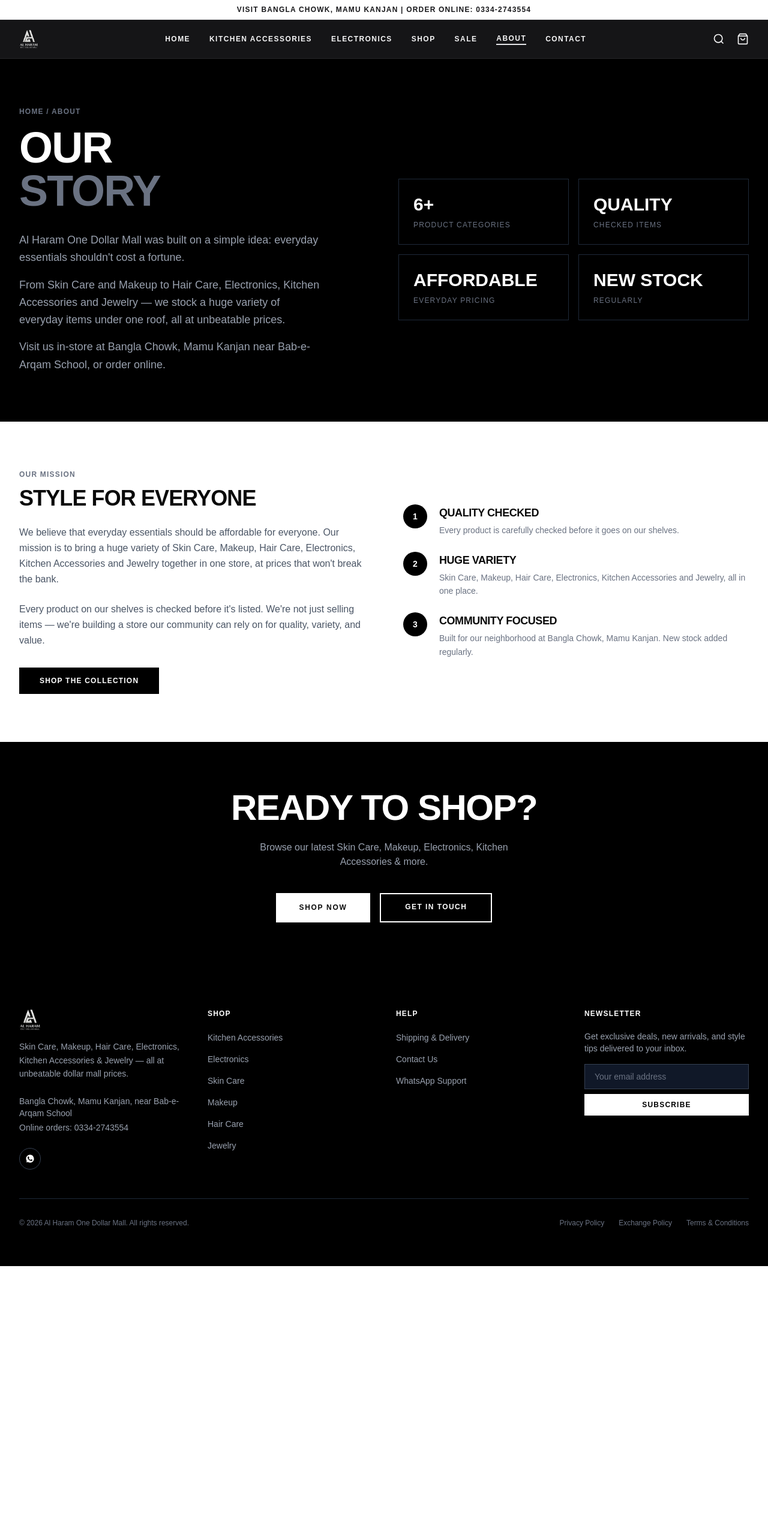
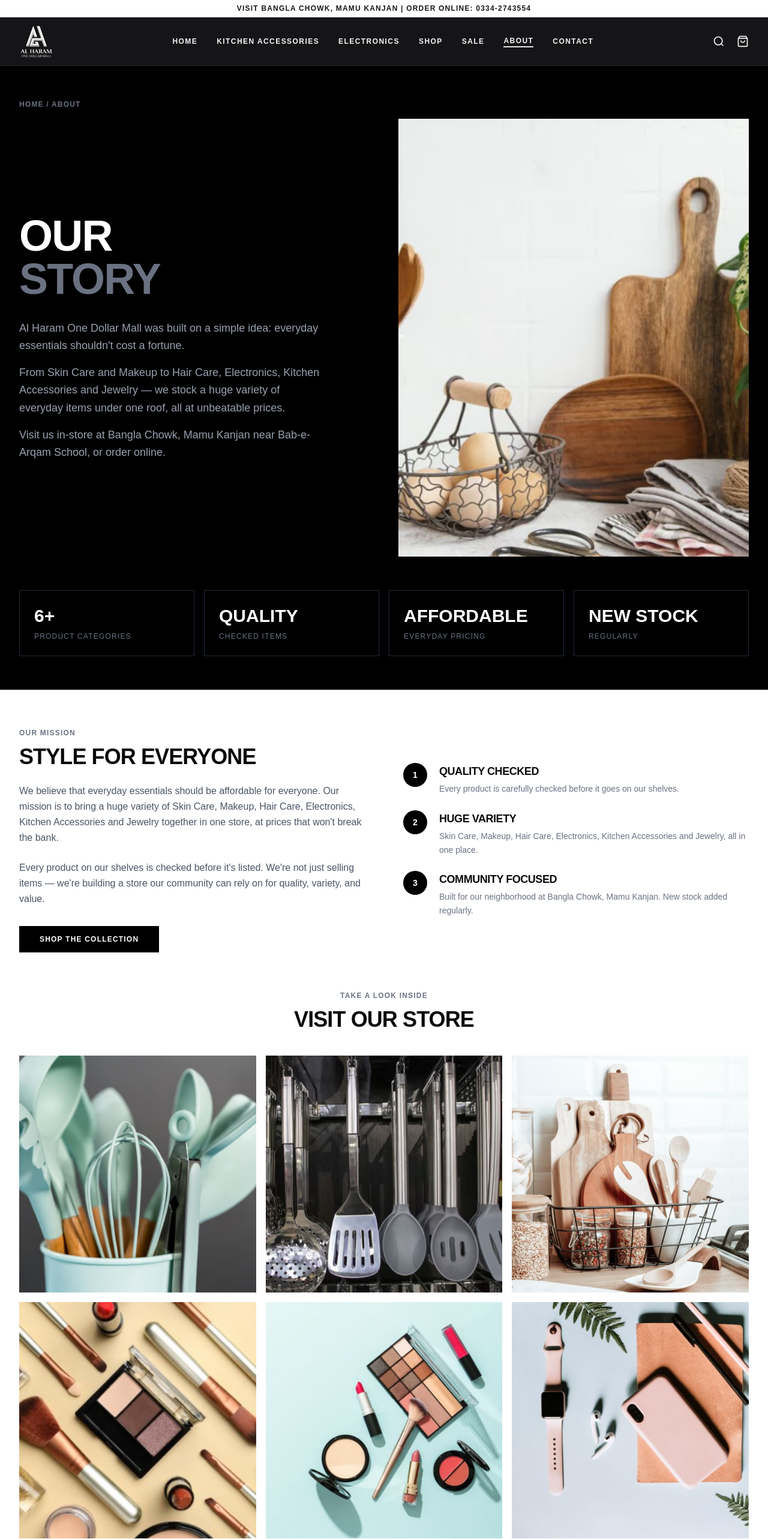
Before and after one commit to AbdlReman/Al-haram-one-dollar-mall, a Next.js app: page /about in a window 1280 px wide. Shown: the top 2566 px of the page at 60% size. Before the commit the page ends 2111 px from the top, so only its background shows below. Built offline with nearby package versions, Linux system fonts and the light colour scheme.

Commit message:
update design

```diff
--- a/app/(public)/about/page.tsx
+++ b/app/(public)/about/page.tsx
@@ -1,5 +1,15 @@
 import type { Metadata } from "next";
+import Image from "next/image";
 import Link from "next/link";
+
+const galleryImages = [
+  "/images/02.JPG",
+  "/images/03.JPG",
+  "/images/04.JPG",
+  "/images/05.JPG",
+  "/images/06.JPG",
+  "/images/07.JPG",
+];
 
 export const metadata: Metadata = {
   title: "About Us | Al Haram One Dollar Mall",
@@ -18,8 +28,8 @@ export default function AboutPage() {
   return (
     <div>
       {/* Hero */}
-      <section className="bg-black text-white min-h-[60vh] flex items-center">
-        <div className="max-w-7xl mx-auto px-4 sm:px-6 lg:px-8 py-20 w-full">
+      <section className="bg-black text-white">
+        <div className="max-w-7xl mx-auto px-4 sm:px-6 lg:px-8 py-14 w-full">
           <p className="text-xs font-bold uppercase tracking-widest text-gray-500 mb-4">
             <Link href="/" className="hover:text-white transition-colors">Home</Link>
             {" / "}About
@@ -40,7 +50,19 @@ export default function AboutPage() {
                 <p>Visit us in-store at Bangla Chowk, Mamu Kanjan near Bab-e-Arqam School, or order online.</p>
               </div>
             </div>
-            <div className="grid grid-cols-2 gap-4">
+            <div className="relative aspect-[4/5] w-full overflow-hidden bg-gray-900">
+              <Image
+                src="/images/01.JPG"
+                alt="Inside Al Haram One Dollar Mall"
+                fill
+                sizes="(min-width: 1024px) 40vw, 90vw"
+                className="object-cover"
+                priority
+              />
+            </div>
+          </div>
+
+          <div className="mt-14 grid grid-cols-2 md:grid-cols-4 gap-4">
             {[
               ["6+", "PRODUCT CATEGORIES"],
               ["QUALITY", "CHECKED ITEMS"],
@@ -54,11 +76,10 @@ export default function AboutPage() {
             ))}
           </div>
         </div>
-        </div>
       </section>
 
       {/* Mission */}
-      <section className="max-w-7xl mx-auto px-4 sm:px-6 lg:px-8 py-20">
+      <section className="max-w-7xl mx-auto px-4 sm:px-6 lg:px-8 py-16">
         <div className="grid grid-cols-1 lg:grid-cols-2 gap-16 items-center">
           <div>
             <p className="text-xs font-bold uppercase tracking-widest text-gray-500 mb-3">Our Mission</p>
@@ -114,8 +135,34 @@ export default function AboutPage() {
         </div>
       </section>
 
+      {/* Store Gallery */}
+      <section className="max-w-7xl mx-auto px-4 sm:px-6 lg:px-8 pb-20">
+        <div className="mb-10 text-center">
+          <p className="text-xs font-bold uppercase tracking-widest text-gray-500 mb-3">Take a Look Inside</p>
+          <h2 className="text-4xl font-black uppercase tracking-tight">Visit Our Store</h2>
+        </div>
+        <div className="grid grid-cols-2 md:grid-cols-3 gap-4">
+          {galleryImages.map((src, i) => (
+            <div
+              key={src}
+              className={`relative overflow-hidden bg-gray-100 ${
+                i === 0 ? "col-span-2 aspect-[16/9] md:col-span-1 md:aspect-square" : "aspect-square"
+              }`}
+            >
+              <Image
+                src={src}
+                alt="Al Haram One Dollar Mall store"
+                fill
+                sizes="(min-width: 768px) 33vw, 50vw"
+                className="object-cover transition-transform duration-300 hover:scale-105"
+              />
+            </div>
+          ))}
+        </div>
+      </section>
+
       {/* CTA */}
-      <section className="bg-black text-white py-20 text-center">
+      <section className="bg-black text-white py-16 text-center">
         <h2 className="text-4xl md:text-6xl font-black uppercase tracking-tight mb-6">
           Ready to Shop?
         </h2>
--- a/app/(public)/contact/page.tsx
+++ b/app/(public)/contact/page.tsx
@@ -1,5 +1,6 @@
 "use client";
 
+import Image from "next/image";
 import Link from "next/link";
 import { useState } from "react";
 import { toast } from "sonner";
@@ -40,21 +41,32 @@ export default function ContactPage() {
   return (
     <div>
       {/* Header */}
-      <section className="bg-black text-white py-20">
-        <div className="max-w-7xl mx-auto px-4 sm:px-6 lg:px-8">
-          <p className="text-xs font-bold uppercase tracking-widest text-gray-500 mb-4">
+      <section className="relative bg-black text-white py-16 overflow-hidden">
+        <div className="absolute inset-0">
+          <Image
+            src="/images/07.JPG"
+            alt="Al Haram One Dollar Mall storefront"
+            fill
+            sizes="100vw"
+            className="object-cover opacity-40"
+            priority
+          />
+          <div className="absolute inset-0 bg-black/50" />
+        </div>
+        <div className="relative max-w-7xl mx-auto px-4 sm:px-6 lg:px-8">
+          <p className="text-xs font-bold uppercase tracking-widest text-gray-400 mb-4">
             <Link href="/" className="hover:text-white transition-colors">Home</Link>
             {" / "}Contact
           </p>
           <h1 className="text-5xl md:text-7xl font-black uppercase tracking-tight leading-none">
             Get in
             <br />
-            <span className="text-gray-500">Touch</span>
+            <span className="text-gray-400">Touch</span>
           </h1>
         </div>
       </section>
 
-      <div className="max-w-[90rem] mx-auto px-4 sm:px-6 lg:px-8 py-20">
+      <div className="max-w-[90rem] mx-auto px-4 sm:px-6 lg:px-8 py-16">
         <div className="grid grid-cols-1 lg:grid-cols-5 gap-16">
           {/* Info */}
           <div className="lg:col-span-2 space-y-10">
--- a/app/(public)/page.tsx
+++ b/app/(public)/page.tsx
@@ -5,6 +5,7 @@ import { connectDB } from "@/lib/mongodb";
 import { serializeProductFromLean } from "@/lib/serializeProduct";
 import Product from "@/models/Product";
 import type { IProduct } from "@/types/product";
+import ProductCard from "@/components/shop/ProductCard";
 
 export const metadata: Metadata = {
   title: "Al Haram One Dollar Mall | Skin Care, Makeup, Electronics & Kitchen Accessories",
@@ -76,6 +77,17 @@ export default async function HomePage() {
     .map((p) => serializeProductFromLean(p))
     .map((p, idx) => featuredCardData(p, idx));
 
+  const rawLatest = await Product.find({
+    isActive: true,
+    $or: [{ status: "Published" }, { status: { $exists: false } }],
+  })
+    .sort({ createdAt: -1 })
+    .limit(8)
+    .lean();
+  const latestProducts: IProduct[] = (rawLatest as Record<string, unknown>[]).map((p) =>
+    serializeProductFromLean(p)
+  );
+
   return (
     <div>
       {/* Hero Section */}
@@ -86,7 +98,7 @@ export default async function HomePage() {
         <div className="absolute right-0 top-1/2 -translate-y-1/2 w-[420px] h-[420px] rounded-full border border-gray-800 opacity-30" />
         <div className="absolute right-20 top-1/2 -translate-y-1/2 w-[320px] h-[320px] rounded-full border border-gray-700 opacity-20" />
 
-        <div className="relative max-w-[90rem] mx-auto px-4 sm:px-6 lg:px-8 py-16 w-full">
+        <div className="relative max-w-[90rem] mx-auto px-4 sm:px-6 lg:px-8 py-12 w-full">
           <div className="max-w-4xl mx-auto text-center">
             <h1 className="text-white mb-4 animate-fade-in-up text-4xl md:text-6xl font-black uppercase tracking-tight">
               Al Haram One Dollar Mall
@@ -115,7 +127,7 @@ export default async function HomePage() {
       </section>
 
       {/* Category Strip */}
-      <section className="max-w-[90rem] mx-auto px-4 sm:px-6 lg:px-8 py-16">
+      <section className="max-w-[90rem] mx-auto px-4 sm:px-6 lg:px-8 py-12">
         <h2 className="text-xs font-bold uppercase tracking-widest text-gray-500 mb-8">Shop by Category</h2>
         <div className="grid grid-cols-1 md:grid-cols-3 gap-4">
           {categories.map((cat) => (
@@ -139,7 +151,7 @@ export default async function HomePage() {
       </section>
 
       {/* Featured Products */}
-      <section className="max-w-[90rem] mx-auto px-4 sm:px-6 lg:px-8 pb-20">
+      <section className="max-w-[90rem] mx-auto px-4 sm:px-6 lg:px-8 pb-14">
         <div className="flex items-end justify-between mb-10">
           <div>
             <p className="text-xs font-bold uppercase tracking-widest text-gray-500 mb-2">Curated For You</p>
@@ -189,9 +201,30 @@ export default async function HomePage() {
         </div>
       </section>
 
+      {/* Latest Products */}
+      {latestProducts.length > 0 ? (
+        <section className="max-w-[90rem] mx-auto px-4 sm:px-6 lg:px-8 pb-16">
+          <div className="flex items-end justify-between mb-10">
+            <div>
+              <p className="text-xs font-bold uppercase tracking-widest text-gray-500 mb-2">Fresh In</p>
+              <h2 className="text-4xl font-black uppercase tracking-tight">Latest Products</h2>
+            </div>
+            <Link href="/shop" className="text-xs font-bold uppercase tracking-widest hover:opacity-60 transition-opacity flex items-center gap-2">
+              View All →
+            </Link>
+          </div>
+
+          <div className="grid grid-cols-2 gap-x-4 gap-y-8 md:grid-cols-3 lg:grid-cols-4">
+            {latestProducts.map((product, idx) => (
+              <ProductCard key={product._id} product={product} priority={idx < 4} />
+            ))}
+          </div>
+        </section>
+      ) : null}
+
       {/* Full-width Banner */}
       <section
-        className="relative text-white py-24 text-center overflow-hidden"
+        className="relative text-white py-16 text-center overflow-hidden"
         style={{ backgroundImage: "url(/images/hero.jpg)", backgroundSize: "cover", backgroundPosition: "center" }}
       >
         <div className="absolute inset-0 bg-slate-900/75" />
@@ -209,7 +242,7 @@ export default async function HomePage() {
       </section>
 
       {/* Why Us */}
-      <section className="max-w-[90rem] mx-auto px-4 sm:px-6 lg:px-8 py-20">
+      <section className="max-w-[90rem] mx-auto px-4 sm:px-6 lg:px-8 py-14">
         <div className="text-center mb-14">
           <p className="text-xs font-bold uppercase tracking-widest text-gray-500 mb-2">Why Al Haram One Dollar Mall</p>
           <h2 className="text-4xl font-black uppercase tracking-tight">The Difference</h2>
--- a/components/Footer.tsx
+++ b/components/Footer.tsx
@@ -44,7 +44,7 @@ export default function Footer() {
 
   return (
     <footer className="bg-black text-white">
-      <div className="max-w-[90rem] mx-auto px-4 sm:px-6 lg:px-8 py-16">
+      <div className="max-w-[90rem] mx-auto px-4 sm:px-6 lg:px-8 py-12">
         <div className="grid grid-cols-1 md:grid-cols-4 gap-10">
           {/* Brand */}
           <div className="md:col-span-1">
@@ -52,9 +52,9 @@ export default function Footer() {
               <Image
                 src="/images/logo.png"
                 alt="Al Haram One Dollar Mall"
-                width={200}
-                height={48}
-                className="h-9 w-auto max-w-[11rem] object-contain object-left"
+                width={260}
+                height={64}
+                className="h-14 w-auto max-w-[14rem] object-contain object-left"
               />
             </Link>
             <p className="text-gray-400 text-sm leading-relaxed">
@@ -134,7 +134,7 @@ export default function Footer() {
           </div>
         </div>
 
-        <div className="border-t border-gray-800 mt-12 pt-8 flex flex-col sm:flex-row justify-between items-center gap-4">
+        <div className="border-t border-gray-800 mt-10 pt-6 flex flex-col sm:flex-row justify-between items-center gap-4">
           <p className="text-gray-500 text-xs">
             © {new Date().getFullYear()} Al Haram One Dollar Mall. All rights reserved.
           </p>
--- a/components/Navbar.tsx
+++ b/components/Navbar.tsx
@@ -66,20 +66,20 @@ export default function Navbar() {
   return (
     <header className="sticky top-0 z-50 bg-zinc-950/95 backdrop-blur border-b border-zinc-800">
       {/* Top promo bar */}
-      <div className="bg-white text-zinc-900 text-center py-2 text-xs font-bold tracking-widest uppercase border-b border-zinc-200">
+      <div className="bg-white text-zinc-900 text-center py-1.5 text-xs font-bold tracking-widest uppercase border-b border-zinc-200">
         Visit Bangla Chowk, Mamu Kanjan | Order Online: 0334-2743554
       </div>
 
       <div className="max-w-[90rem] mx-auto px-4 sm:px-6 lg:px-8">
-        <div className="flex items-center justify-between h-16">
+        <div className="flex items-center justify-between h-20">
           {/* Logo */}
           <Link href="/" className="flex items-center shrink-0">
             <Image
               src="/images/logo.png"
               alt="Al Haram One Dollar Mall"
-              width={200}
-              height={48}
-              className="h-8 w-auto max-w-[min(11rem,42vw)] object-contain object-left"
+              width={260}
+              height={64}
+              className="h-14 w-auto max-w-[min(15rem,46vw)] object-contain object-left"
               priority
             />
           </Link>
```
Lines whose indentation alone changed are shown as unchanged.
